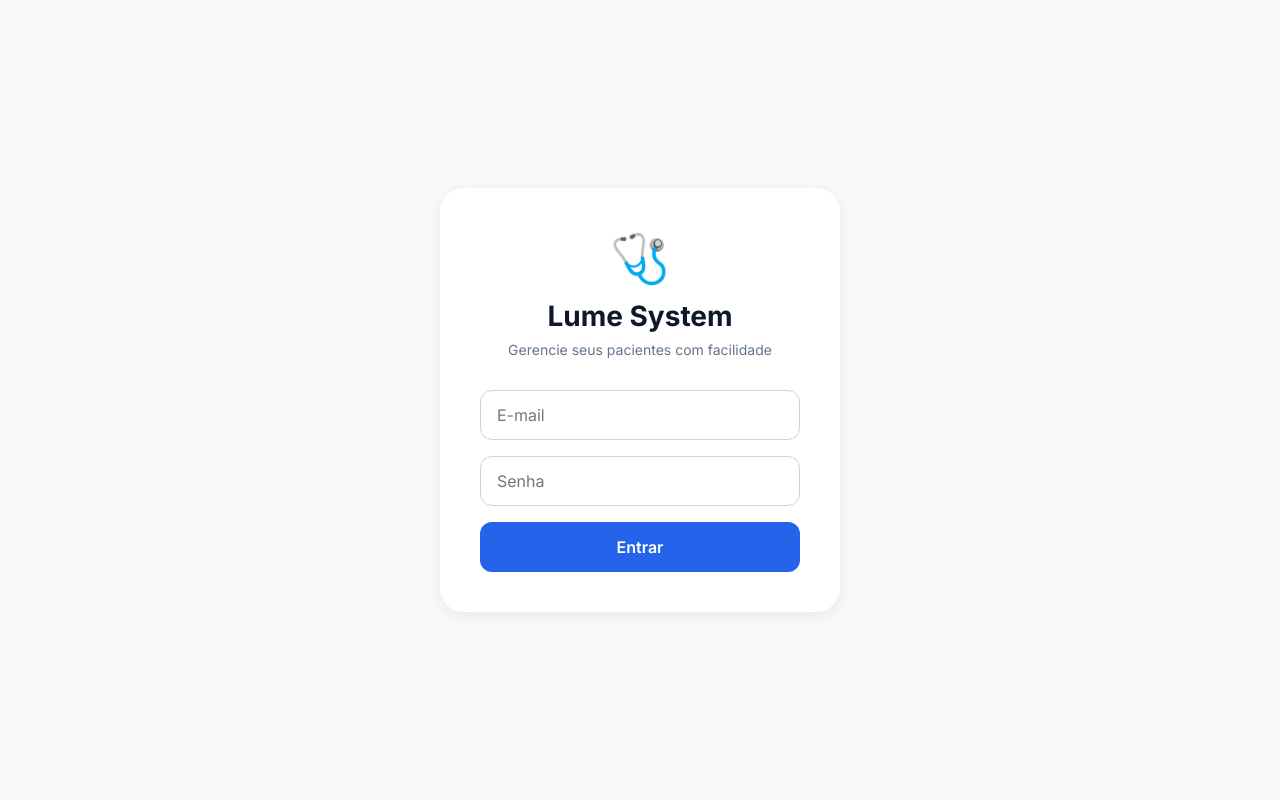
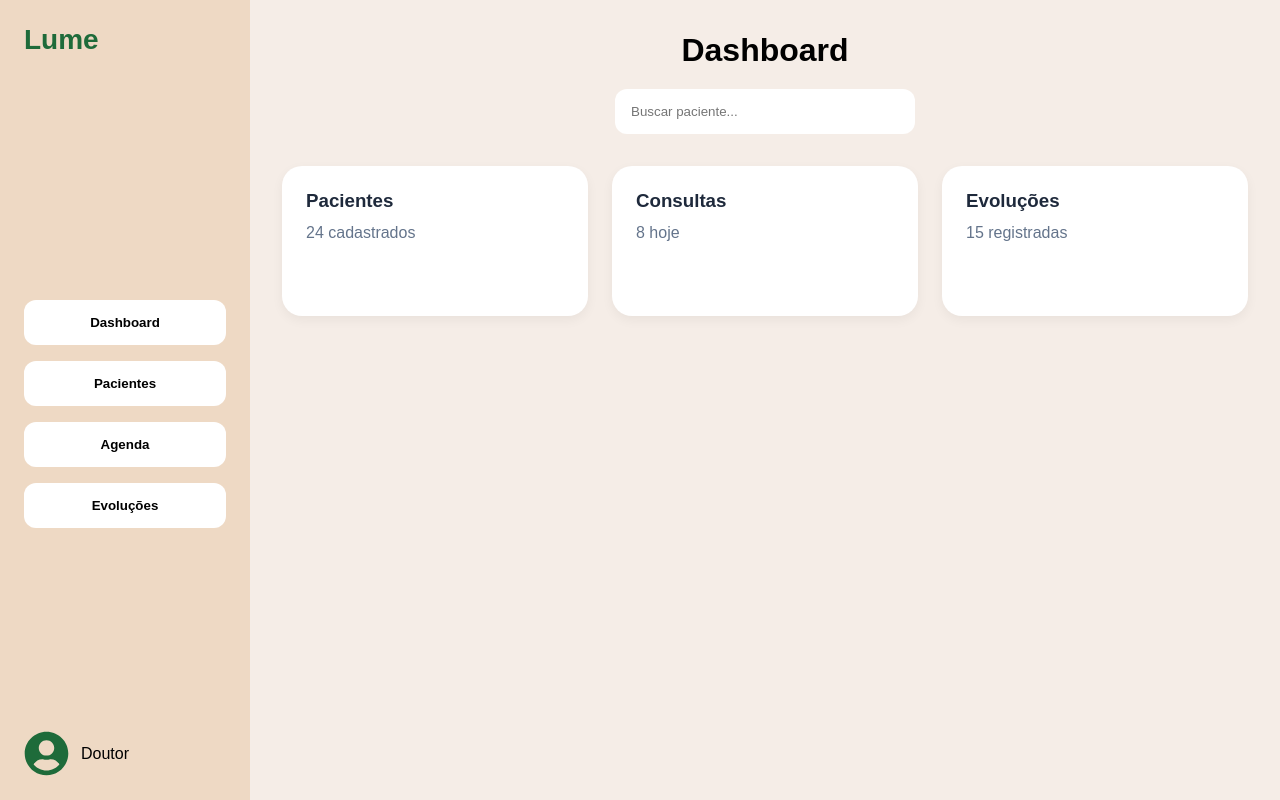
Before and after one commit to GabrielDozza/GerenciamentoDePacientesFrontend, a React (Vite) app in the folder Frontend/: page / in a window 1280 px wide. Built offline with nearby package versions, Linux system fonts and the light colour scheme.

Commit message:
introdução da tela inicial

```diff
--- a/Frontend/src/App.tsx
+++ b/Frontend/src/App.tsx
@@ -1,16 +1,7 @@
-import { Routes, Route } from "react-router-dom";
-
-import { Login } from "./pages/Login";
-import { Dashboard } from "./pages/Dashboard";
+import { Home } from "./pages/Home";
 
 function App() {
-  return (
-    <Routes>
-      <Route path="/" element={<Login />} />
-
-      <Route path="/dashboard" element={<Dashboard />} />
-    </Routes>
-  );
+  return <Home />;
 }
 
 export default App;
--- a/Frontend/src/main.tsx
+++ b/Frontend/src/main.tsx
@@ -3,12 +3,8 @@ import ReactDOM from "react-dom/client";
 
 import App from "./App.tsx";
 
-import { BrowserRouter } from "react-router-dom";
-
 ReactDOM.createRoot(document.getElementById("root")!).render(
   <React.StrictMode>
-    <BrowserRouter>
-      <App />
-    </BrowserRouter>
+    <App />
   </React.StrictMode>
 );
--- a/Frontend/src/pages/Home/index.tsx
+++ b/Frontend/src/pages/Home/index.tsx
@@ -0,0 +1,61 @@
+import "./styles.css";
+import { FaUserCircle } from "react-icons/fa";
+
+export function Home() {
+  return (
+    <div className="home-container">
+
+      <aside className="sidebar">
+
+        <h2>Lume</h2>
+
+        <nav>
+          <button>Dashboard</button>
+          <button>Pacientes</button>
+          <button>Agenda</button>
+          <button>Evoluções</button>
+        </nav>
+
+        <div className="profile">
+          <FaUserCircle className="user-icon" />
+
+          <p>Doutor</p>
+        </div>
+
+      </aside>
+
+      <main className="content">
+
+        <header className="header">
+          <h1>Dashboard</h1>
+
+          <input
+            type="text"
+            placeholder="Buscar paciente..."
+          />
+        </header>
+
+        <section className="cards">
+
+          <div className="card">
+            <h3>Pacientes</h3>
+            <p>24 cadastrados</p>
+          </div>
+
+          <div className="card">
+            <h3>Consultas</h3>
+            <p>8 hoje</p>
+          </div>
+
+          <div className="card">
+            <h3>Evoluções</h3>
+            <p>15 registradas</p>
+          </div>
+
+        </section>
+
+      </main>
+
+    </div>
+  );
+}
--- a/Frontend/src/pages/Home/styles.css
+++ b/Frontend/src/pages/Home/styles.css
@@ -0,0 +1,134 @@
+* {
+  margin: 0;
+  padding: 0;
+  box-sizing: border-box;
+
+  font-family: Arial, Helvetica, sans-serif;
+}
+
+.home-container {
+  display: flex;
+
+  width: 100%;
+  height: 100vh;
+
+  background: #F5EDE7;
+}
+
+.sidebar {
+  width: 250px;
+
+  background: #EED9C4;
+
+  padding: 24px;
+
+  display: flex;
+  flex-direction: column;
+  justify-content: space-between;
+}
+
+.sidebar h2 {
+  font-size: 28px;
+
+  color: #1E6B3A;
+}
+
+.sidebar nav {
+  display: flex;
+  flex-direction: column;
+
+  gap: 16px;
+
+  margin-top: 40px;
+}
+
+.sidebar button {
+  height: 45px;
+
+  border: none;
+
+  border-radius: 12px;
+
+  background: white;
+
+  cursor: pointer;
+
+  font-weight: bold;
+}
+
+.profile {
+  display: flex;
+  align-items: center;
+
+  gap: 12px;
+}
+
+.profile img {
+  width: 45px;
+  height: 45px;
+
+  border-radius: 50%;
+}
+
+.content {
+  flex: 1;
+
+  padding: 32px;
+}
+
+.header {
+  display: flex;
+  flex-direction: column;
+  align-items: center;
+
+  gap: 20px;
+
+  margin-bottom: 32px;
+}
+
+.header input {
+  width: 300px;
+  height: 45px;
+
+  border: none;
+
+  border-radius: 12px;
+
+  padding: 0 16px;
+}
+
+.cards {
+  display: flex;
+
+  gap: 24px;
+}
+
+.card {
+  flex: 1;
+
+  background: white;
+
+  padding: 24px;
+
+  border-radius: 20px;
+
+  min-height: 150px;
+
+  box-shadow: 0 4px 12px rgba(0,0,0,0.05);
+}
+
+.card h3 {
+  margin-bottom: 12px;
+
+  color: #1E293B;
+}
+
+.card p {
+  color: #64748B;
+}
+
+.user-icon {
+  font-size: 45px;
+
+  color: #1E6B3A;
+}
--- a/package.json
+++ b/package.json
@@ -1,5 +1,6 @@
 {
   "dependencies": {
+    "react-icons": "^5.6.0",
     "react-router-dom": "^7.15.1"
   }
 }
```
Also changed, not shown: 1 other file (tests, documents, lock files or other folders).
